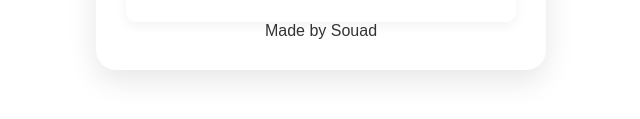
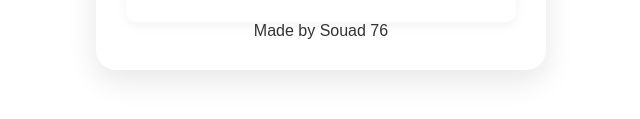
Before and after one commit to Shamsudduha/timer9, a plain HTML site: page index.html in a window 1280 px wide. Shown: the part 571-690 px from the top of the page, 319-959 px from the left. Drawn offline with Linux system fonts and the light colour scheme.

Commit message:
Update index.html

```diff
--- a/index.html
+++ b/index.html
@@ -27,7 +27,7 @@
         <small>Seconds</small>
       </div>
     </div>
-    <footer>Made by Souad</footer>
+<p class="below-timer-text">Made by Souad 76</p>
   </div>
   <script src="script.js"></script>
 </body>
```
